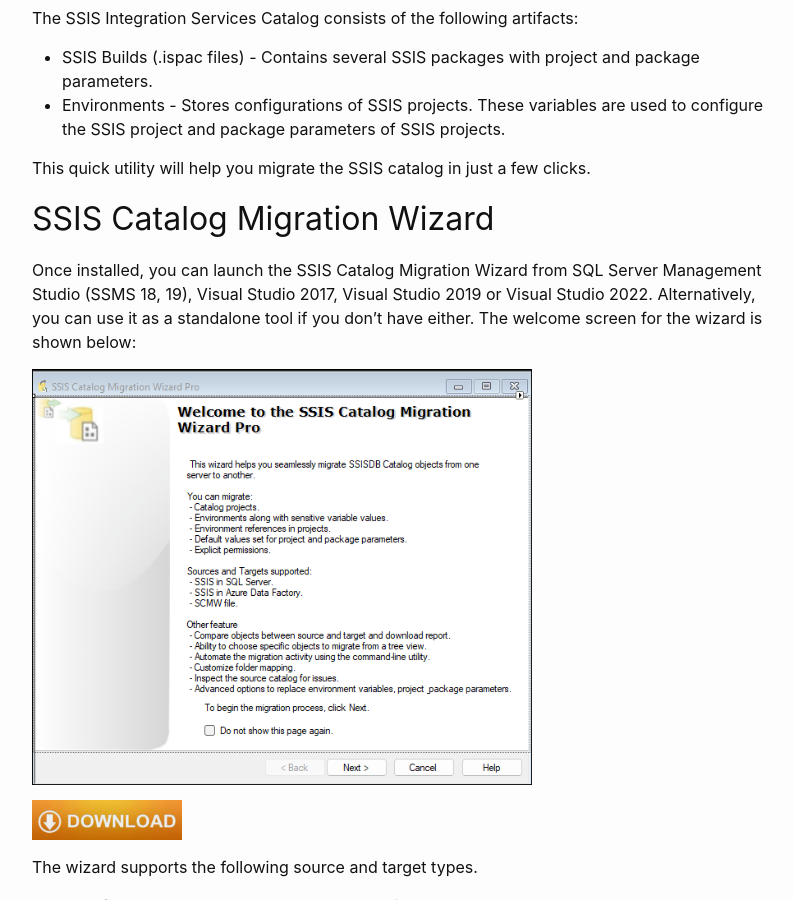
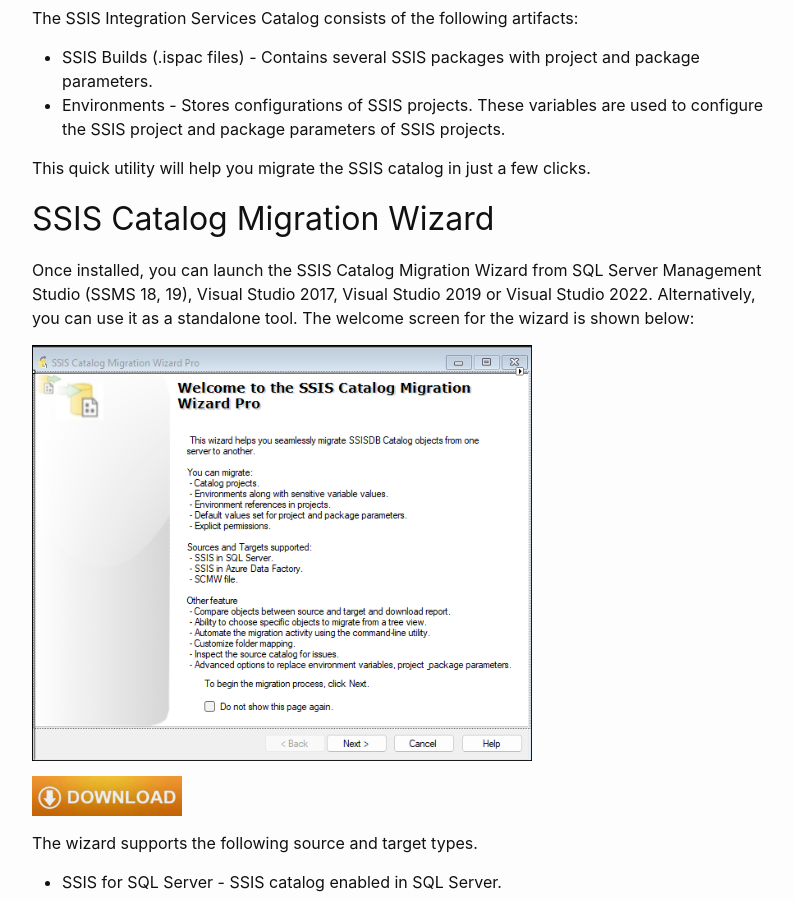
Before and after one commit to kr55/ssiscataloger, a Jekyll site: the page built from index.md, in a window 1280 px wide and 900 px high, scrolled down 1077 px. Shown: the whole window, without its empty margins (238-1032 px from the left). Built offline with Jekyll 4.4.1, drawn with Linux system fonts in a browser that asks for light colours; our own code applies the rules of GitHub Pages for plain Markdown files.

Commit message:
Update index.md

```diff
--- a/index.md
+++ b/index.md
@@ -24,7 +24,7 @@ The SSIS Integration Services Catalog consists of the following artifacts:
 This quick utility will help you migrate the SSIS catalog in just a few clicks.
 # SSIS Catalog Migration Wizard
 
-Once installed, you can launch the SSIS Catalog Migration Wizard from SQL Server Management Studio (SSMS 18, 19), Visual Studio 2017, Visual Studio 2019 or Visual Studio 2022. Alternatively, you can use it as a standalone tool if you don't have either. The welcome screen for the wizard is shown below:
+Once installed, you can launch the SSIS Catalog Migration Wizard from SQL Server Management Studio (SSMS 18, 19), Visual Studio 2017, Visual Studio 2019 or Visual Studio 2022. Alternatively, you can use it as a standalone tool. The welcome screen for the wizard is shown below:
 
 <img src="media/Main.png" width="500">
 
```
